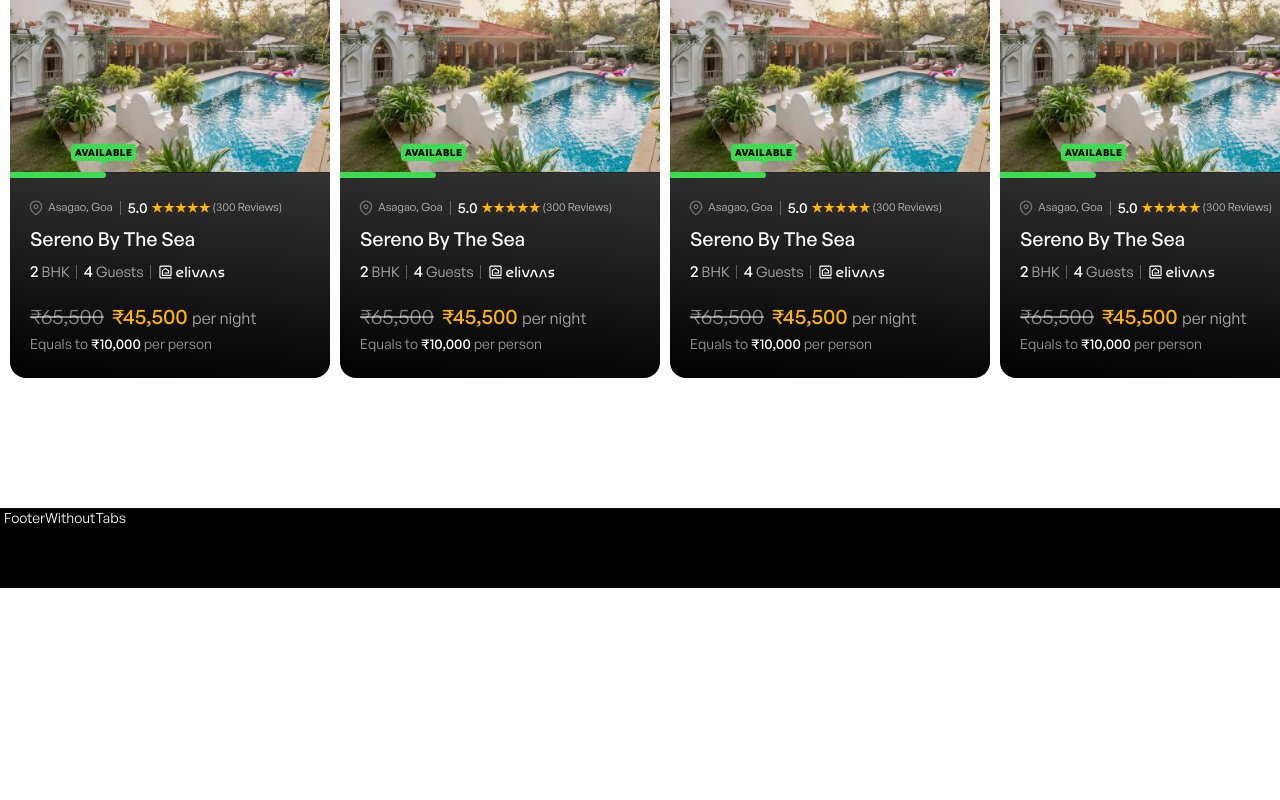
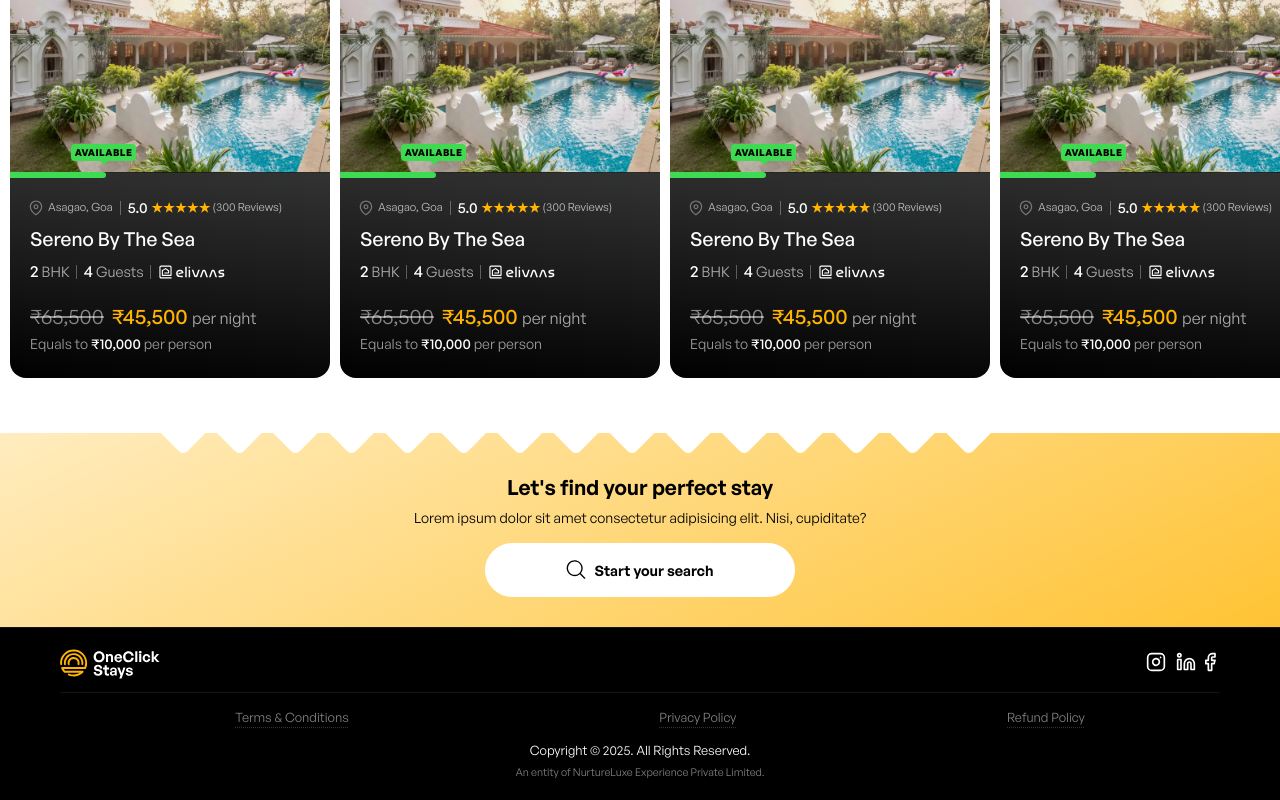
Before and after one commit to Blueflurry/OCS-v4-web, a Next.js app: page / in a window 1280 px wide. Shown: the part 2477-3277 px from the top of the page. Before the commit the page ends 3065 px from the top, so only its background shows below. Built offline with nearby package versions, Linux system fonts and the light colour scheme.

Commit message:
completed home page

```diff
--- a/app/Home.module.scss
+++ b/app/Home.module.scss
@@ -7,7 +7,7 @@
     display: block;
     margin-top: 10px;
     padding-top: 30px;
-    padding-bottom: 120px;
+    padding-bottom: 45px;
 
     &::before {
         content: "";
--- /dev/null
+++ b/app/modules/CTASection/CTASection.module.scss
@@ -0,0 +1,35 @@
+@import "../../styles/variables";
+
+.cta-section {
+    background: linear-gradient(155deg, lighten($color-primary, 40%) -10%, lighten($color-primary, 10%));
+    padding: 40px 20px 30px;
+    display: flex;
+    flex-direction: column;
+    justify-content: center;
+    align-items: center;
+    color: black;
+    text-align: center;
+    position: relative;
+
+    &::after {
+        content: "";
+        background-image: url("/assets/images/decoration.svg");
+        background-size: 90% 100%;
+        background-repeat: repeat-x;
+        width: 100%;
+        height: 30px;
+        position: absolute;
+        top: -10px;
+        right: 0;
+        z-index: 2;
+    }
+
+    h3 {
+        font-size: 1.3rem;
+        font-weight: 600;
+    }
+
+    p {
+        margin: 8px 0 16px 0;
+    }
+}
--- /dev/null
+++ b/app/modules/CTASection/index.js
@@ -0,0 +1,18 @@
+import Button from "@/app/components/Button";
+import styles from "./CTASection.module.scss";
+import Image from "next/image";
+
+const CTASection = ({}) => {
+    return (
+        <div className={styles["cta-section"]}>
+            <h3>Let's find your perfect stay</h3>
+            <p>Lorem ipsum dolor sit amet consectetur adipisicing elit. Nisi, cupiditate?</p>
+            <Button type="primary" large>
+                <Image src="/assets/images/search.svg" alt="Search" width={20} height={20} />
+                Start your search
+            </Button>
+        </div>
+    );
+};
+
+export default CTASection;
--- a/app/modules/Footer/FooterWithoutTabs.js
+++ b/app/modules/Footer/FooterWithoutTabs.js
@@ -1,8 +1,40 @@
 import React from "react";
 import styles from "./FooterWithoutTabs.module.scss";
+import Image from "next/image";
+import { Facebook, Instagram, Linkedin } from "lucide-react";
+import Link from "next/link";
 
 const FooterWithoutTabs = () => {
-    return <div className={styles["footer"]}>FooterWithoutTabs</div>;
+    const currentYear = new Date().getFullYear();
+    return (
+        <div className={styles["footer"]}>
+            <div className="container">
+                <div className={styles["footer__brand"]}>
+                    <Image src="/assets/images/logo.svg" width={100} height={44} alt="OneClick Stays" />
+                    <div className={styles["footer__brand--social"]}>
+                        <Link href={"/terms-and-conditions"}>
+                            <Instagram />
+                        </Link>
+                        <Link href={"/terms-and-conditions"}>
+                            <Linkedin style={{ marginLeft: 6 }} />
+                        </Link>
+                        <Link href={"/terms-and-conditions"}>
+                            <Facebook />
+                        </Link>
+                    </div>
+                </div>
+                <div className={styles["footer__menu"]}>
+                    <Link href={"/terms-and-conditions"}>Terms & Conditions</Link>
+                    <Link href={"/privacy-policy"}>Privacy Policy</Link>
+                    <Link href={"/refund-policy"}>Refund Policy</Link>
+                </div>
+                <div className={styles["footer__copyright"]}>
+                    Copyright &copy; {currentYear}. All Rights Reserved.
+                    <small>An entity of NurtureLuxe Experience Private Limited.</small>
+                </div>
+            </div>
+        </div>
+    );
 };
 
 export default FooterWithoutTabs;
--- a/app/modules/Footer/FooterWithoutTabs.module.scss
+++ b/app/modules/Footer/FooterWithoutTabs.module.scss
@@ -2,11 +2,60 @@
 
 .footer {
     width: 100%;
-    height: 80px;
     border-top: 1px solid $color-border-primary;
-    display: grid;
     grid-template-columns: repeat(5, 1fr);
     color: white;
     background-color: $color-bg-primary;
     padding: 0 4px;
+
+    &__brand {
+        width: 100%;
+        display: flex;
+        justify-content: space-between;
+        align-items: center;
+        padding: 14px 0 6px;
+        margin-bottom: 16px;
+        border-bottom: 1px solid $color-border-primary;
+
+        &--social {
+            display: flex;
+            justify-content: center;
+            align-items: center;
+            gap: 4px;
+
+            svg {
+                width: 20px;
+                height: 20px;
+            }
+        }
+    }
+
+    &__menu {
+        display: grid;
+        grid-template-columns: 40% auto auto;
+        align-items: center;
+        justify-items: center;
+        font-size: 0.8rem;
+        text-align: center;
+        color: $color-text-muted;
+        text-decoration: underline;
+        text-decoration-style: dotted;
+        text-decoration-color: rgba(white, 0.2);
+        text-underline-offset: 4px;
+    }
+
+    &__copyright {
+        display: flex;
+        flex-direction: column;
+        justify-content: center;
+        align-items: center;
+        gap: 6px;
+        margin-top: 16px;
+        margin-bottom: 20px;
+        font-size: 0.8rem;
+
+        small {
+            color: $color-text-muted;
+        }
+    }
 }
--- a/app/page.js
+++ b/app/page.js
@@ -4,6 +4,7 @@ import Locations from "./modules/Locations";
 import StayCarousel from "./modules/StayCarousel";
 
 import styles from "./Home.module.scss";
+import CTASection from "./modules/CTASection";
 
 export default function Home() {
     return (
@@ -17,6 +18,7 @@ export default function Home() {
                 <StayCarousel />
                 <StayCarousel />
             </div>
+            <CTASection />
         </>
     );
 }
--- a/app/styles/_variables.scss
+++ b/app/styles/_variables.scss
@@ -6,6 +6,7 @@ $color-bg-tertiary: #ffffff;
 $color-border-primary: #ffffff15;
 $color-text-primary: #ffffff;
 $color-text-secondary: #ffffff60;
+$color-text-muted: #ffffff80;
 
 $z-index-content: 96;
 $z-index-layout: 97;
```
Also changed, not shown: public/assets/images/decoration.svg (added).
